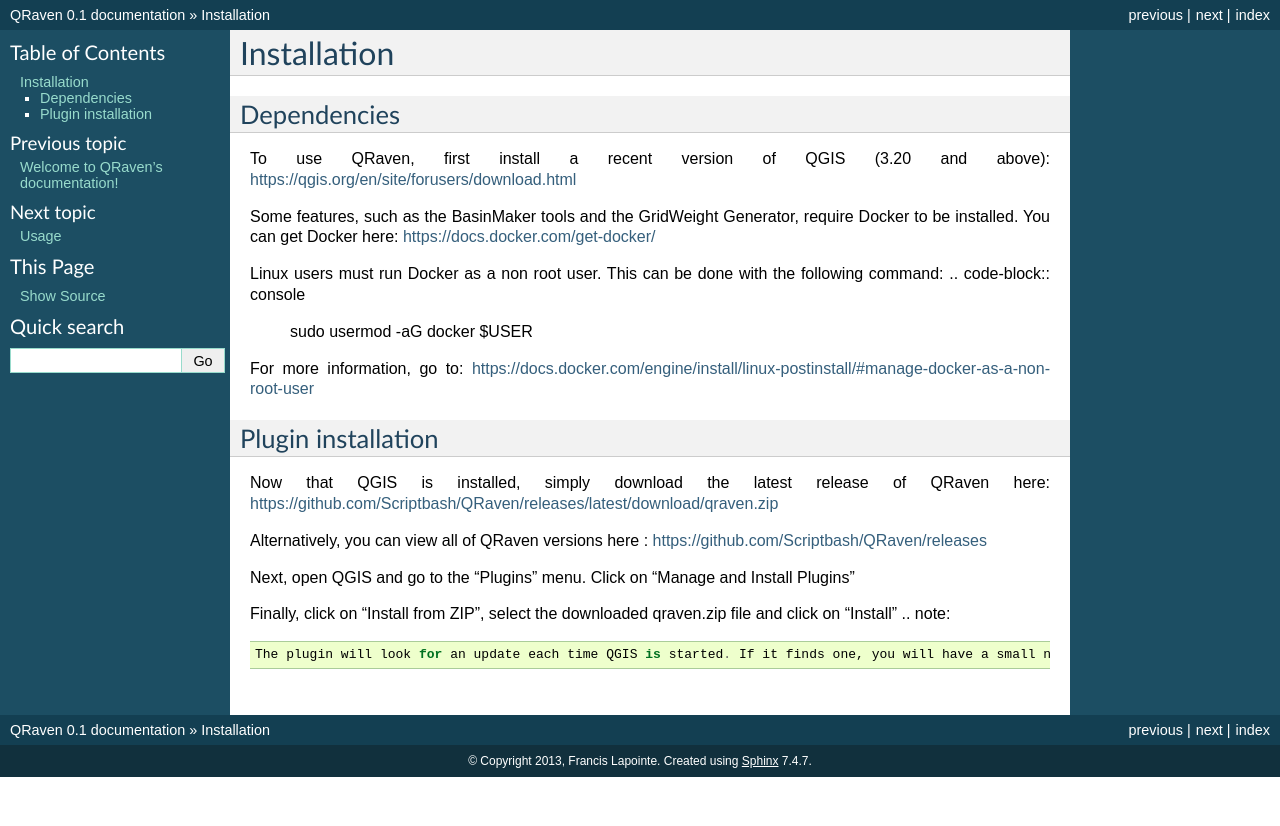
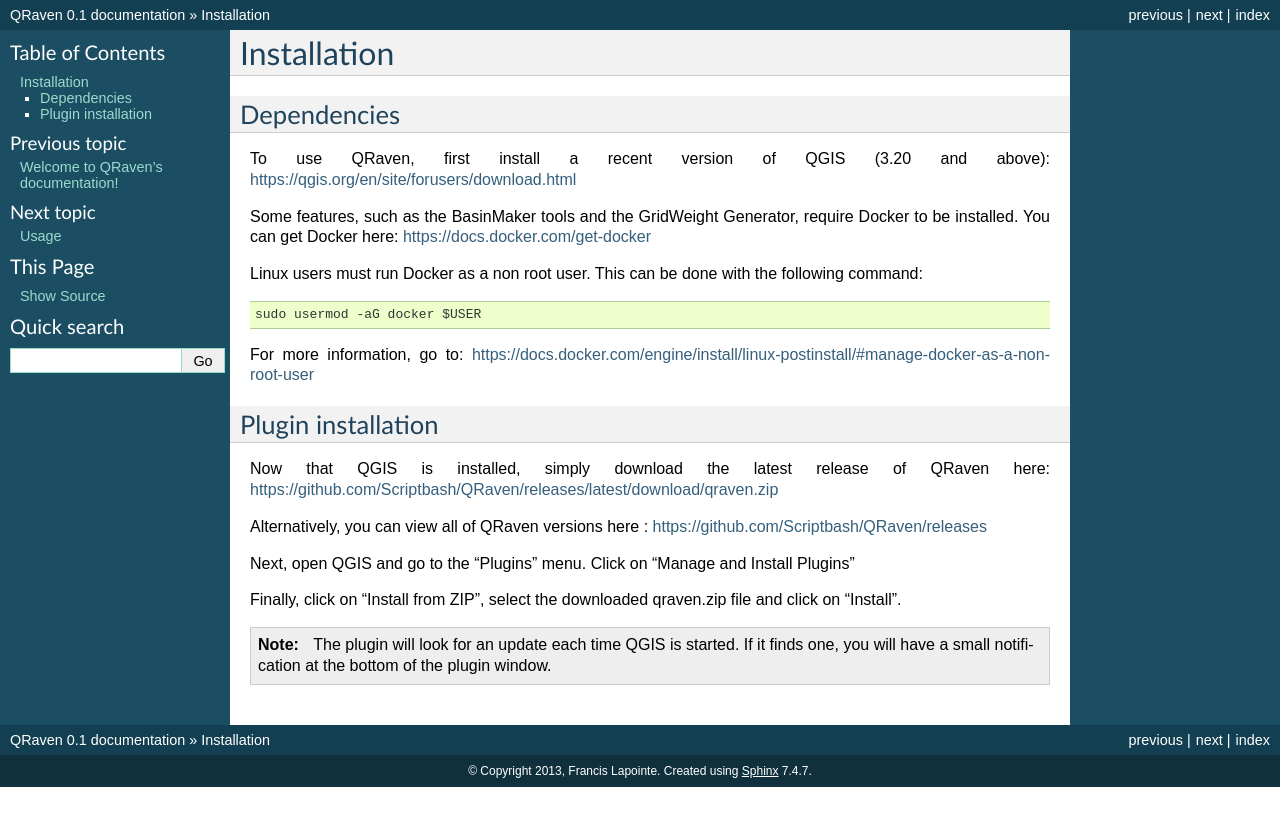
Before and after one commit to Scriptbash/QRaven, a Sphinx documentation site: the page built from qraven/help/source/installation.rst, in a window 1280 px wide. Shown: the top 826 px of the page. Built offline with Sphinx 7.4.7, drawn with Linux system fonts in a browser that asks for light colours; formulas are drawn with MathJax 3; pages that are not in the unit, such as notebooks, are missing from menus; some of the changed lines change nothing that is shown.

Commit message:
Update installation.rst

```diff
--- a/qraven/help/source/installation.rst
+++ b/qraven/help/source/installation.rst
@@ -7,28 +7,35 @@
 ------------
 
 To use QRaven, first install a recent version of QGIS (3.20 and above):
-https://qgis.org/en/site/forusers/download.html
+`https://qgis.org/en/site/forusers/download.html <https://qgis.org/en/site/forusers/download.html>`_
+
 
 Some features, such as the BasinMaker tools and the GridWeight Generator, require Docker to be installed. You can get Docker here:
-https://docs.docker.com/get-docker/
+`https://docs.docker.com/get-docker <https://docs.docker.com/get-docker>`_
+
 
 Linux users must run Docker as a non root user. This can be done with the following command:
+
 .. code-block:: console
+
    sudo usermod -aG docker $USER
 
 For more information, go to:
-https://docs.docker.com/engine/install/linux-postinstall/#manage-docker-as-a-non-root-user
+`https://docs.docker.com/engine/install/linux-postinstall/#manage-docker-as-a-non-root-user <https://docs.docker.com/engine/install/linux-postinstall/#manage-docker-as-a-non-root-user>`_
+
 
 Plugin installation
 --------------
 Now that QGIS is installed, simply download the latest release of QRaven here:
-https://github.com/Scriptbash/QRaven/releases/latest/download/qraven.zip
+`https://github.com/Scriptbash/QRaven/releases/latest/download/qraven.zip <https://github.com/Scriptbash/QRaven/releases/latest/download/qraven.zip>`_
 
 Alternatively, you can view all of QRaven versions here :
-https://github.com/Scriptbash/QRaven/releases
+`https://github.com/Scriptbash/QRaven/releases <https://github.com/Scriptbash/QRaven/releases>`_
+
 
 Next, open QGIS and go to the "Plugins" menu. Click on "Manage and Install Plugins"
 
-Finally, click on "Install from ZIP", select the downloaded qraven.zip file and click on "Install"
+Finally, click on "Install from ZIP", select the downloaded qraven.zip file and click on "Install".
+
 .. note::
    The plugin will look for an update each time QGIS is started. If it finds one, you will have a small notification at the bottom of the plugin window.
```
